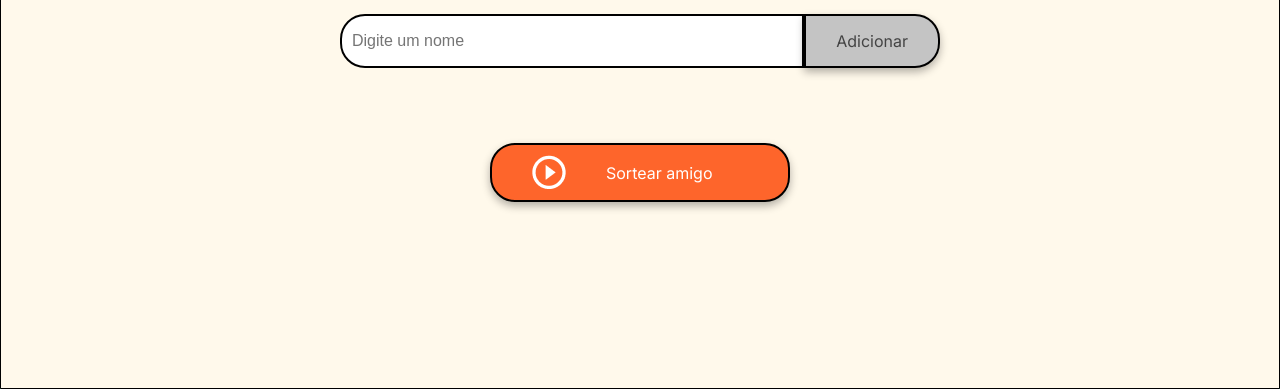
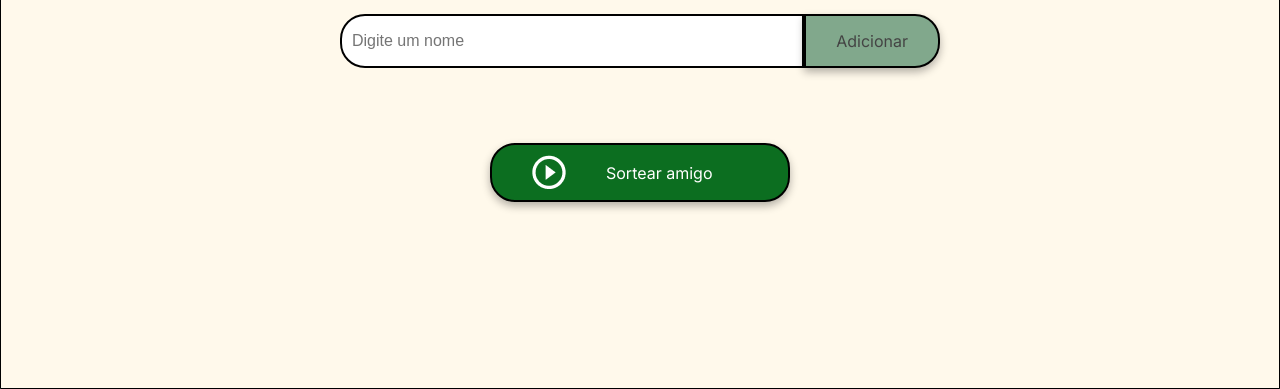
Before and after one commit to Anderson-Neo-Pereira-Sousa/amigo-secreto, a plain HTML site: page Amigo-Secreto/index.html in a window 1280 px wide. Shown: the part 411-800 px from the top of the page. Drawn offline with Linux system fonts and the light colour scheme.

Commit message:
mudando style.css

```diff
--- a/Amigo-Secreto/style.css
+++ b/Amigo-Secreto/style.css
@@ -1,8 +1,8 @@
 :root {
-    --color-primary: #009f7a;
+    --color-primary: #108572;
     --color-secondary: #FFF9EB;
-    --color-tertiary: #C4C4C4;
-    --color-button: #fe652b;
+    --color-tertiary: #81a88c;
+    --color-button: #0c6e20;
     --color-button-hover: #e55720;
     --color-text: #444444;
     --color-white: #FFFFFF;
```
